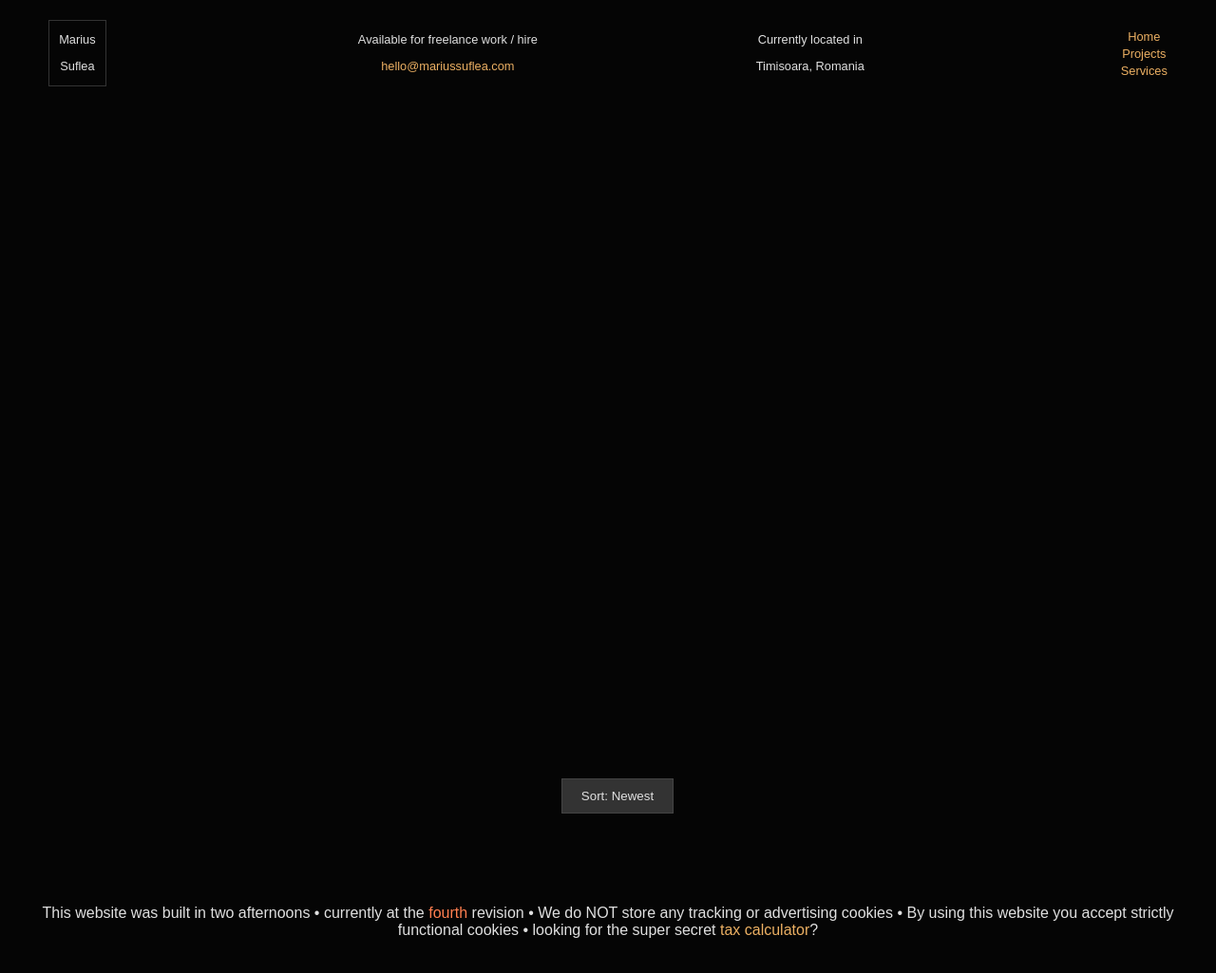
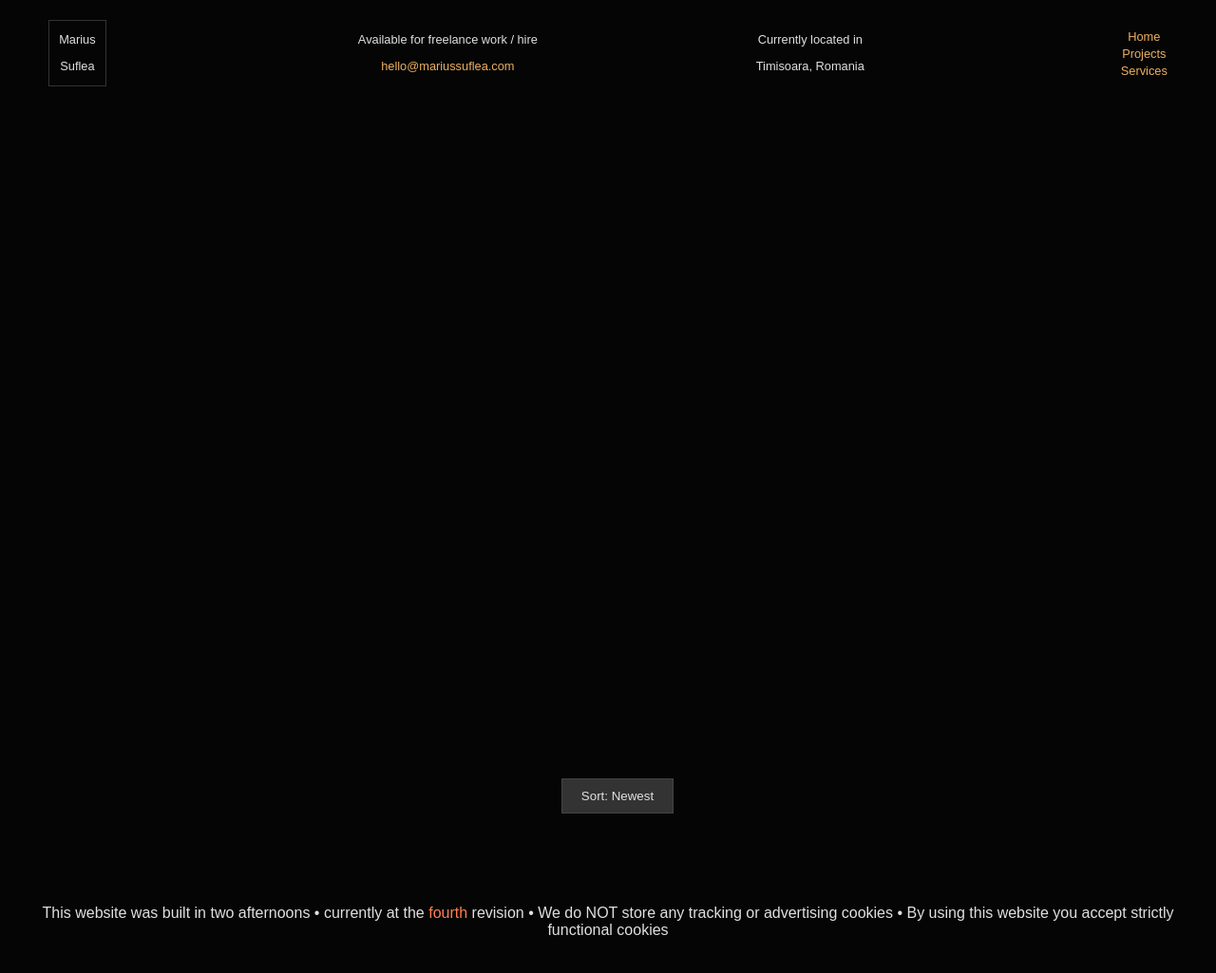
Before and after one commit to Wirstblase/Suflea_portfolio_frontend, a website: page index.html in a window 1280 px wide. Shown: the whole page at 95% size. Drawn offline with Linux system fonts and the light colour scheme; some packages are replaced by stand-ins of ours; no server answers; a script that the page names is missing; a web font is replaced by a local one.

Commit message:
remove secret link

```diff
--- a/index.html
+++ b/index.html
@@ -99,7 +99,7 @@
 <script src="index.js"></script>
 
 <header>
-  <p> This website was built in two afternoons • currently at the <font color="#ff7f50">fourth</font> revision • We do NOT store any tracking or advertising cookies • By using this website you accept strictly functional cookies • looking for the super secret <a href="tax-calculator/index.html">tax calculator</a>? </p>
+  <p> This website was built in two afternoons • currently at the <font color="#ff7f50">fourth</font> revision • We do NOT store any tracking or advertising cookies • By using this website you accept strictly functional cookies </p>
 </header>
 
 </body>
```
